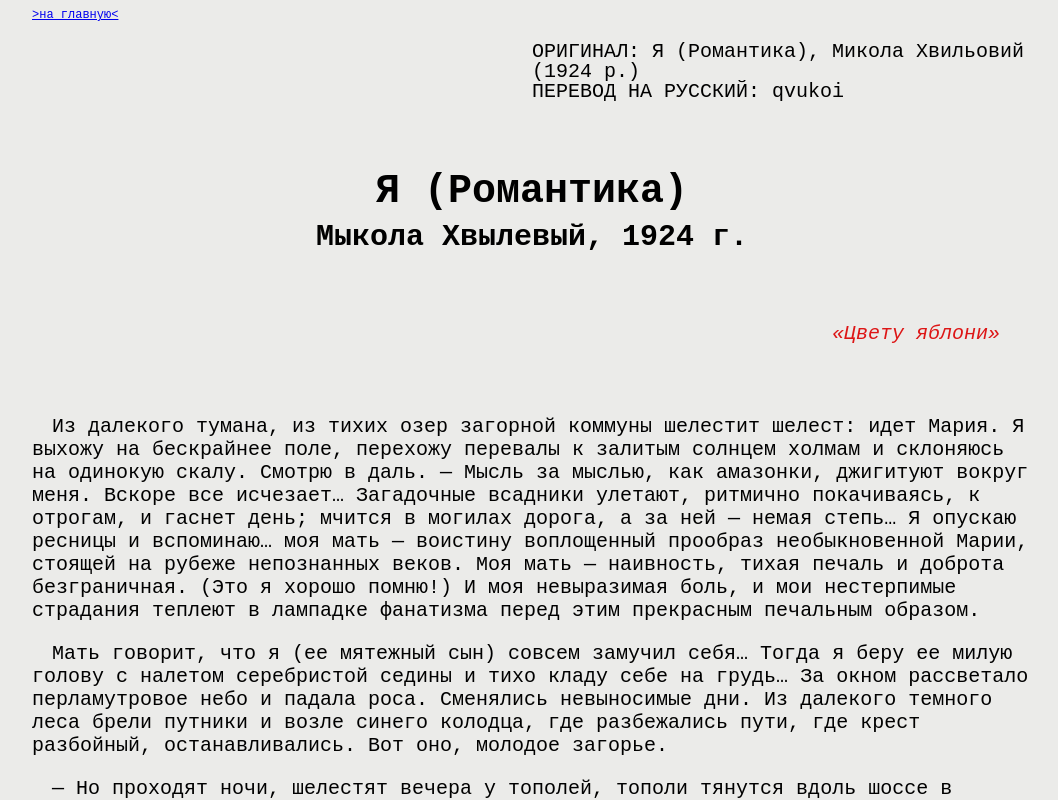
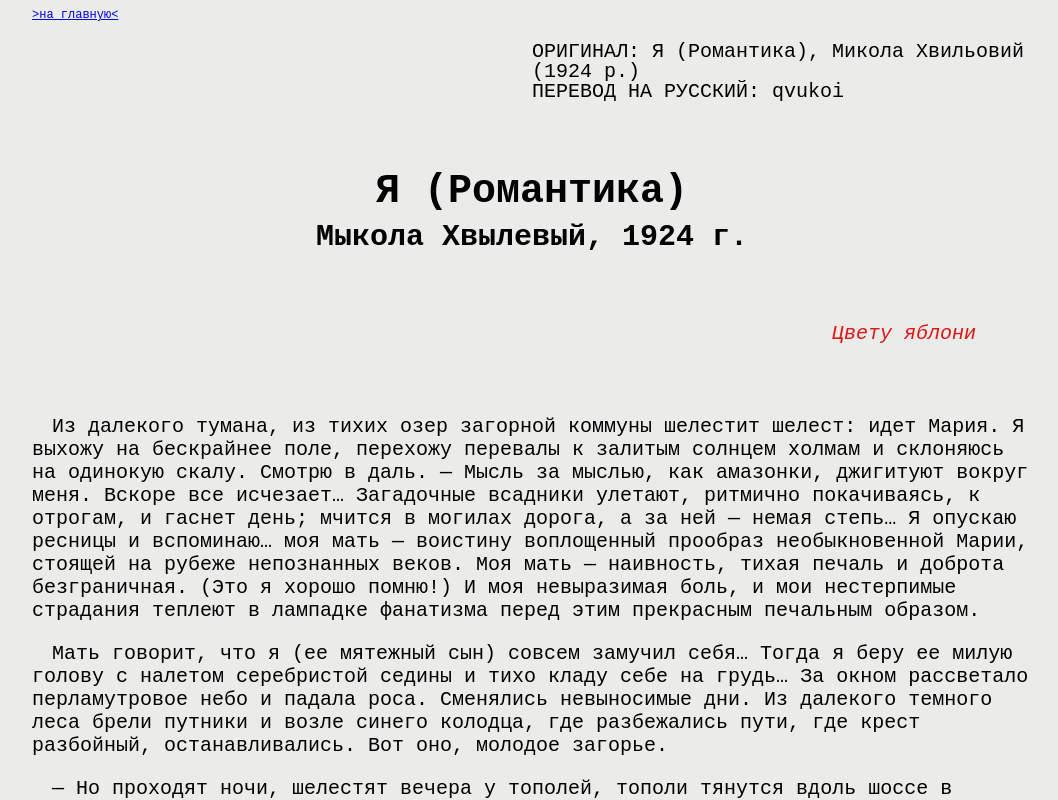
Before and after one commit to qvukoi/qvukoi.github.io, a plain HTML site: page MH_1_YaRomantika.html in a window 1280 px wide. Shown: the top 800 px of the page, without its empty margins (32-1090 px from the left). Drawn offline with Linux system fonts and the light colour scheme.

Commit message:
Update MH_1_YaRomantika.html

```diff
--- a/MH_1_YaRomantika.html
+++ b/MH_1_YaRomantika.html
@@ -42,7 +42,7 @@
                 </h2>
             </header>
             <div class="epigraph">
-                <span>«Цвету яблони»</span>
+                Цвету яблони
             </div>
                 <p>
                     Из далекого тумана, из тихих озер загорной коммуны шелестит шелест: идет Мария. Я выхожу на бескрайнее поле, перехожу перевалы к залитым солнцем холмам и склоняюсь на одинокую скалу. Смотрю в даль. — Мысль за мыслью, как амазонки, джигитуют вокруг меня. Вскоре все исчезает… Загадочные всадники улетают, ритмично покачиваясь, к отрогам, и гаснет день; мчится в могилах дорога, а за ней — немая степь… Я опускаю ресницы и вспоминаю… моя мать — воистину воплощенный прообраз необыкновенной Марии, стоящей на рубеже непознанных веков. Моя мать — наивность, тихая печаль и доброта безграничная. (Это я хорошо помню!) И моя невыразимая боль, и мои нестерпимые страдания теплеют в лампадке фанатизма перед этим прекрасным печальным образом.
```
